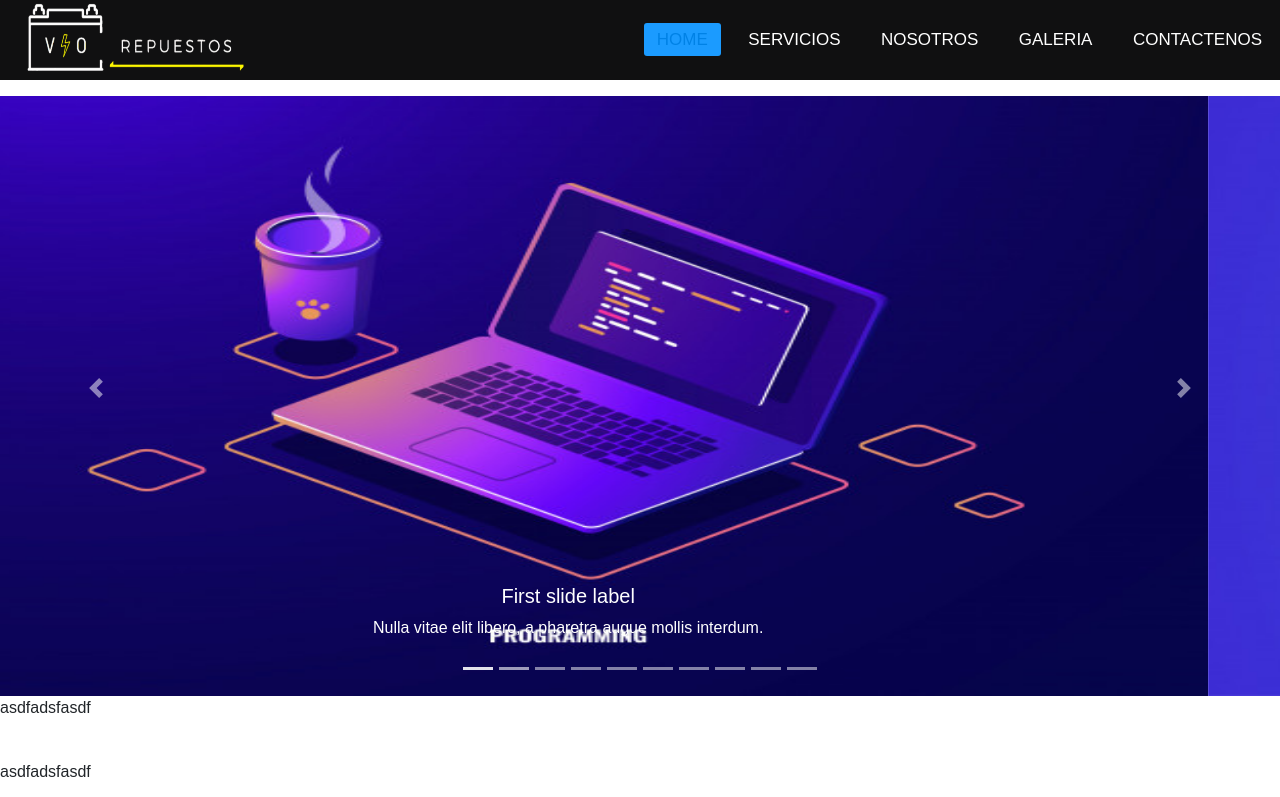
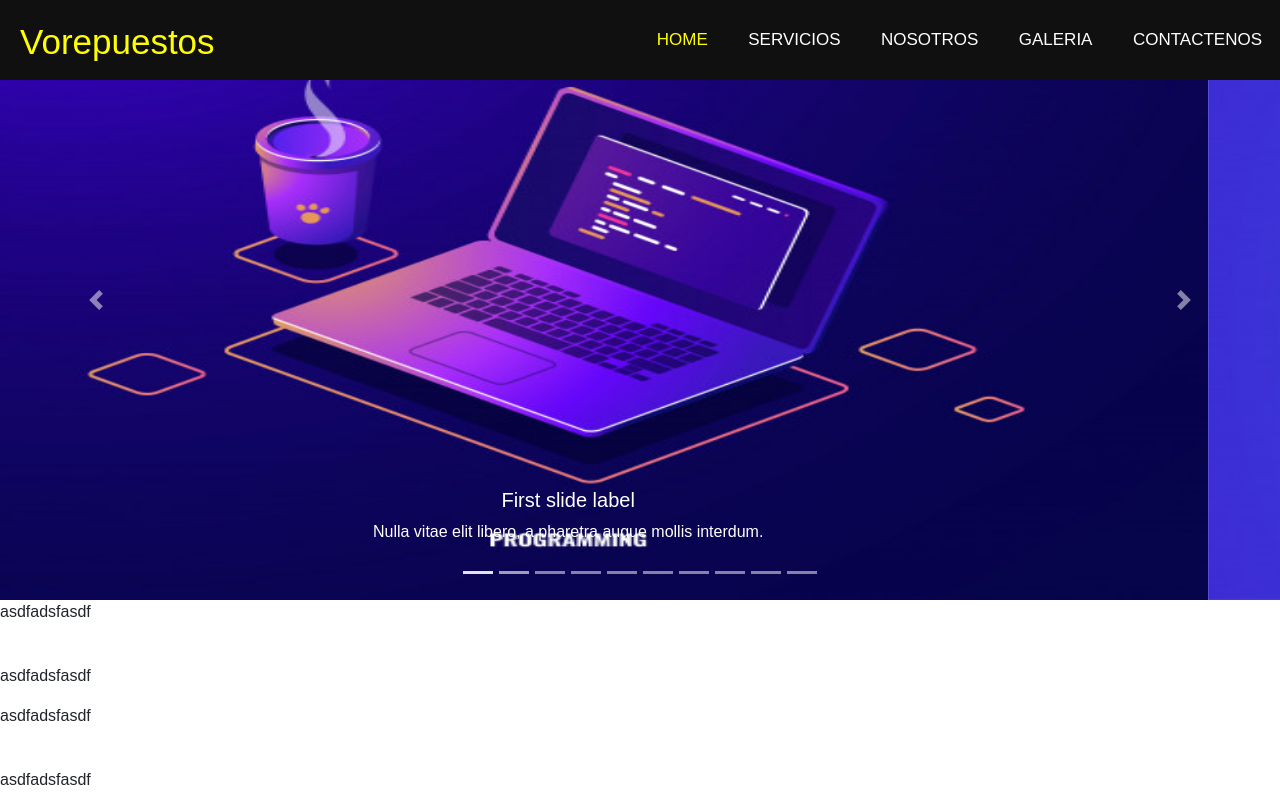
Before and after one commit to Michael2802/Desarrollo-web-2, a plain HTML site: page index.html in a window 1280 px wide. Shown: the top 797 px of the page. Drawn offline with nearby package versions, Linux system fonts and the light colour scheme.

Commit message:
se relizan cambios en el nav

```diff
--- a/css/style.css
+++ b/css/style.css
@@ -15,6 +15,8 @@ nav{
     background: #101011;
     height: 80px;
     width: 100%;
+    position:fixed;
+	z-index:1000;
 }
 
 img{
@@ -30,13 +32,15 @@ img{
     padding: 2px;
     padding-left: 20px;
     padding-top: 10px;
+    color: yellow;
+    font-size: 35px;
 }
 
 ul{
     position: fixed;
     width: 100%;
     height: 100%;
-    background: #2c3e50;
+    background:black;
     top: 80px;
     left: -100%;
     text-align: center;
@@ -56,11 +60,15 @@ nav ul li a{
     padding: 7px 13px;
     border-radius: 3px;
     text-transform: uppercase;
+    background: ;
 }
 
-a:hover,a.active{
-    background: none;
-    color: #0082e6;
+a:hover, a.active{
+    color: yellow;
+    text-decoration: none;
+    transition: .5s;
+
+
 }
 
 .checkbtn{
@@ -120,11 +128,7 @@ a:hover,a.active{
         padding: 7px 13px;
         border-radius: 3px;
         text-transform: uppercase;
-    }
-
-    a.active,a:hover{
-        background: #1b9bff;
-        transition: .5s;
+        text-decoration: none;
     }
 
     .checkbtn{
--- a/index.html
+++ b/index.html
@@ -14,7 +14,7 @@
         <label for="check" class="checkbtn">
             <i class="fas fa-bars"></i>
         </label>
-        <img src="img/Imagen1.png" alt="vo-repuestos" class="logo">
+        <label class="logo"> Vorepuestos</label>
         <ul>
             <li><a class="active" href="#">Home</a></li>
             <li><a href="#">Servicios</a></li>
```
